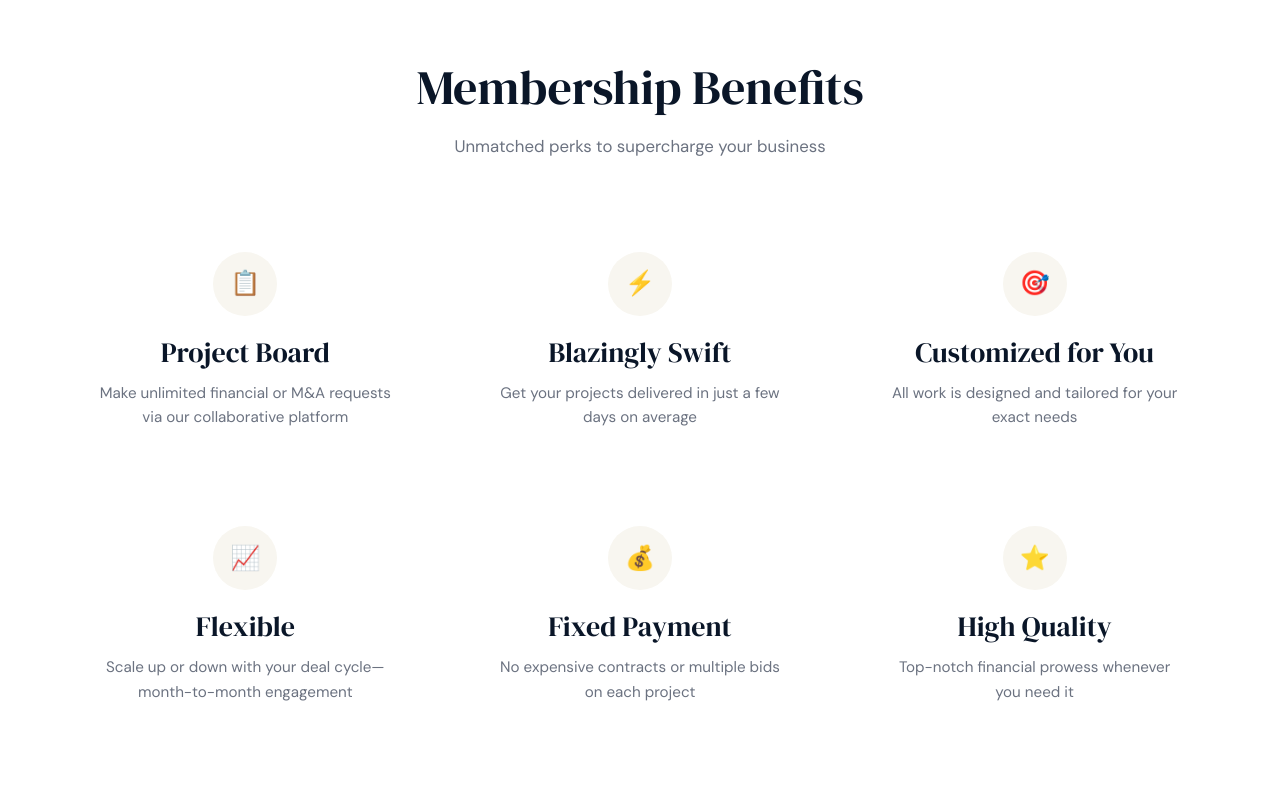
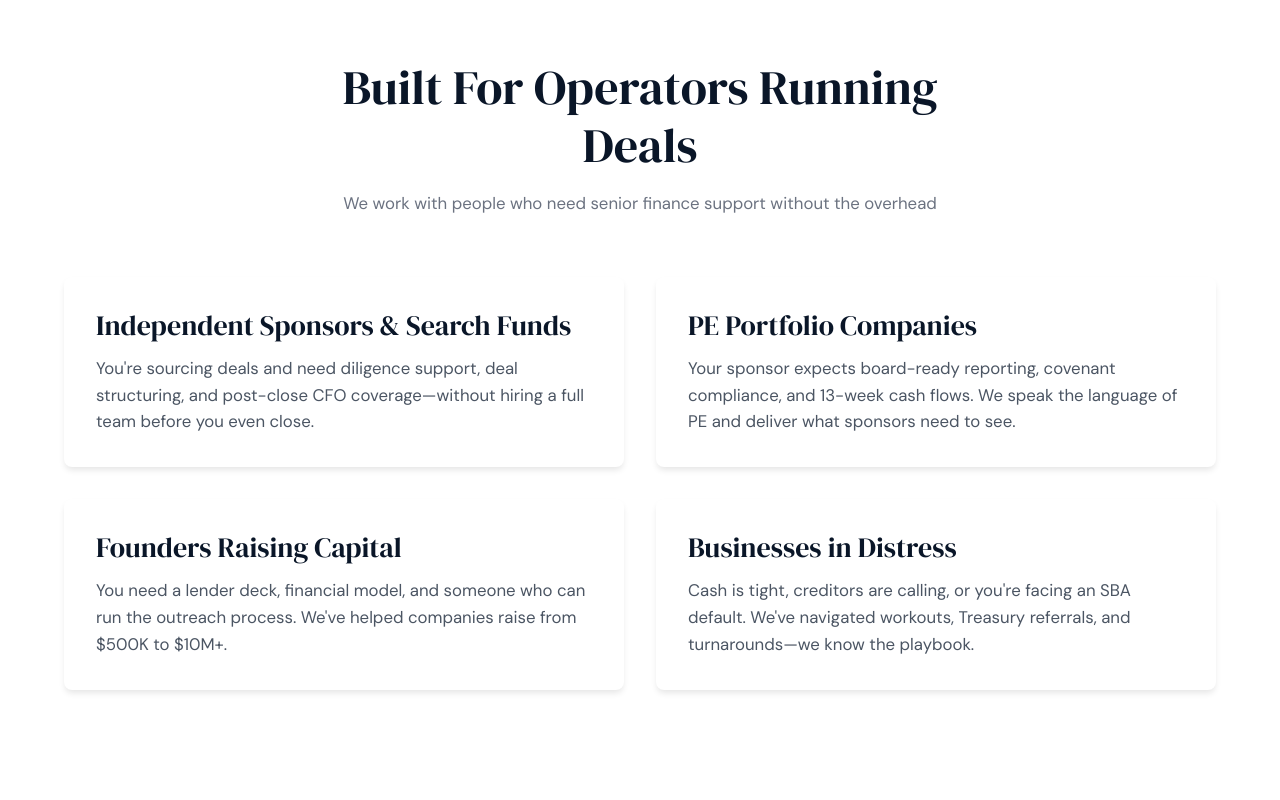
Before and after one commit to Hendydo44/thrivestart, a website: page index.html in a window 1280 px wide. Shown: the part 5400-6200 px from the top of the page. Drawn offline with Linux system fonts and the light colour scheme.

Commit message:
Remove membership/success fee language, add ICP-focused content
- Replace Membership Benefits section with "Built For Operators Running Deals" targeting specific ICPs
- Update FAQ to focus on deliverables and services instead of fee structures
- Remove success fee and completion fee language from service pages
- Update llms.txt with flat pricing only
- Update comparison page to reflect flat monthly pricing

Co-Authored-By: Claude Opus 4.5 <noreply@anthropic.com>

```diff
--- a/index.html
+++ b/index.html
@@ -204,10 +204,10 @@
             },
             {
                 "@type": "Question",
-                "name": "What happens if my deal falls through?",
+                "name": "What do I actually get each month?",
                 "acceptedAnswer": {
                     "@type": "Answer",
-                    "text": "For M&A and Capital Advisory, our success fees only apply when you close or get funded. If the deal doesn't happen, you've paid the monthly retainer for the work completed—no success fee. We're aligned with your outcome."
+                    "text": "Real deliverables: 13-week cash flow forecasts updated weekly, KPI dashboards, financial models, board decks, lender packages. For M&A, you get deal flow analysis, LOI support, diligence coordination, and deal structuring. No fluff—just the work."
                 }
             },
             {
@@ -220,10 +220,10 @@
             },
             {
                 "@type": "Question",
-                "name": "What does the success fee cover?",
+                "name": "Can you help with both buy-side and sell-side?",
                 "acceptedAnswer": {
                     "@type": "Answer",
-                    "text": "Success fees (M&A) and completion fees (Capital Advisory) are structured as a percentage of deal value or capital raised. Exact rates depend on deal size and complexity—we discuss specifics on our strategy call and put everything in writing before we start."
+                    "text": "Yes. For acquisitions, we handle target screening, diligence, deal structuring, and integration planning. For exits, we prepare data rooms, build QoE-ready financials, and support you through buyer diligence. Same team, both sides of the table."
                 }
             },
             {
@@ -491,43 +491,29 @@
         </div>
     </section>
 
-    <!-- Benefits -->
+    <!-- Who We Serve -->
     <section class="bg-light">
         <div class="container">
             <div class="section-header">
-                <h2>Membership Benefits</h2>
-                <p>Unmatched perks to supercharge your business</p>
+                <h2>Built For Operators Running Deals</h2>
+                <p>We work with people who need senior finance support without the overhead</p>
             </div>
-            <div class="grid-3">
-                <div class="benefit-card">
-                    <div class="benefit-icon">📋</div>
-                    <h3>Project Board</h3>
-                    <p>Make unlimited financial or M&A requests via our collaborative platform</p>
+            <div class="grid-2" style="gap: 32px;">
+                <div class="card">
+                    <h3 style="margin-bottom: 12px;">Independent Sponsors & Search Funds</h3>
+                    <p style="color: var(--gray-600);">You're sourcing deals and need diligence support, deal structuring, and post-close CFO coverage—without hiring a full team before you even close.</p>
                 </div>
-                <div class="benefit-card">
-                    <div class="benefit-icon">⚡</div>
-                    <h3>Blazingly Swift</h3>
-                    <p>Get your projects delivered in just a few days on average</p>
+                <div class="card">
+                    <h3 style="margin-bottom: 12px;">PE Portfolio Companies</h3>
+                    <p style="color: var(--gray-600);">Your sponsor expects board-ready reporting, covenant compliance, and 13-week cash flows. We speak the language of PE and deliver what sponsors need to see.</p>
                 </div>
-                <div class="benefit-card">
-                    <div class="benefit-icon">🎯</div>
-                    <h3>Customized for You</h3>
-                    <p>All work is designed and tailored for your exact needs</p>
+                <div class="card">
+                    <h3 style="margin-bottom: 12px;">Founders Raising Capital</h3>
+                    <p style="color: var(--gray-600);">You need a lender deck, financial model, and someone who can run the outreach process. We've helped companies raise from $500K to $10M+.</p>
                 </div>
-                <div class="benefit-card">
-                    <div class="benefit-icon">📈</div>
-                    <h3>Flexible</h3>
-                    <p>Scale up or down with your deal cycle—month-to-month engagement</p>
-                </div>
-                <div class="benefit-card">
-                    <div class="benefit-icon">💰</div>
-                    <h3>Fixed Payment</h3>
-                    <p>No expensive contracts or multiple bids on each project</p>
-                </div>
-                <div class="benefit-card">
-                    <div class="benefit-icon">⭐</div>
-                    <h3>High Quality</h3>
-                    <p>Top-notch financial prowess whenever you need it</p>
+                <div class="card">
+                    <h3 style="margin-bottom: 12px;">Businesses in Distress</h3>
+                    <p style="color: var(--gray-600);">Cash is tight, creditors are calling, or you're facing an SBA default. We've navigated workouts, Treasury referrals, and turnarounds—we know the playbook.</p>
                 </div>
             </div>
         </div>
@@ -554,16 +540,16 @@
                     <p style="color: var(--gray-600); line-height: 1.7;">We focus on lower-middle-market companies ($2M–$50M revenue) across home services, SaaS, manufacturing, professional services, and roll-up platforms. If you're PE-backed, preparing for a capital raise, or navigating an acquisition, we likely fit.</p>
                 </div>
                 <div class="faq-item" style="border-bottom: 1px solid var(--gray-200); padding: 24px 0;">
-                    <h3 style="font-size: 1.1rem; margin-bottom: 12px;">What happens if my deal falls through?</h3>
-                    <p style="color: var(--gray-600); line-height: 1.7;">For M&A and Capital Advisory, our success fees only apply when you close or get funded. If the deal doesn't happen, you've paid the monthly retainer for the work completed—no success fee. We're aligned with your outcome.</p>
+                    <h3 style="font-size: 1.1rem; margin-bottom: 12px;">What do I actually get each month?</h3>
+                    <p style="color: var(--gray-600); line-height: 1.7;">Real deliverables: 13-week cash flow forecasts updated weekly, KPI dashboards, financial models, board decks, lender packages. For M&A, you get deal flow analysis, LOI support, diligence coordination, and deal structuring. No fluff—just the work.</p>
                 </div>
                 <div class="faq-item" style="border-bottom: 1px solid var(--gray-200); padding: 24px 0;">
                     <h3 style="font-size: 1.1rem; margin-bottom: 12px;">How fast can you start?</h3>
                     <p style="color: var(--gray-600); line-height: 1.7;">Most engagements kick off within 48–72 hours of signing. For urgent situations (cash crunches, deal deadlines), we can be working on your financials within 24 hours.</p>
                 </div>
                 <div class="faq-item" style="border-bottom: 1px solid var(--gray-200); padding: 24px 0;">
-                    <h3 style="font-size: 1.1rem; margin-bottom: 12px;">What does the success fee cover?</h3>
-                    <p style="color: var(--gray-600); line-height: 1.7;">Success fees (M&A) and completion fees (Capital Advisory) are structured as a percentage of deal value or capital raised. Exact rates depend on deal size and complexity—we discuss specifics on our strategy call and put everything in writing before we start.</p>
+                    <h3 style="font-size: 1.1rem; margin-bottom: 12px;">Can you help with both buy-side and sell-side?</h3>
+                    <p style="color: var(--gray-600); line-height: 1.7;">Yes. For acquisitions, we handle target screening, diligence, deal structuring, and integration planning. For exits, we prepare data rooms, build QoE-ready financials, and support you through buyer diligence. Same team, both sides of the table.</p>
                 </div>
                 <div class="faq-item" style="border-bottom: 1px solid var(--gray-200); padding: 24px 0;">
                     <h3 style="font-size: 1.1rem; margin-bottom: 12px;">Is the 30-day guarantee really no questions asked?</h3>
--- a/llms.txt
+++ b/llms.txt
@@ -9,11 +9,11 @@ ThriveStart is a fractional CFO and M&A advisory firm serving founders, independ
 Senior-level CFO support including 13-week rolling cash flow forecasts, KPI dashboards, financial modeling, margin optimization, AR/AP management, and board/lender reporting.
 URL: https://thrivestart.co/services/cfo-services/
 
-### M&A Advisory ($5,000/month + success fee)
+### M&A Advisory ($5,000/month)
 Buy-side and sell-side transaction support from target identification through integration, including LOI drafting, diligence management, and deal structuring.
 URL: https://thrivestart.co/services/ma-advisory/
 
-### Capital Advisory ($5,000/month + completion fee)
+### Capital Advisory ($5,000/month)
 Lender/investor mapping, underwriting model and lender deck creation, outreach pipeline management, and term sheet negotiation.
 URL: https://thrivestart.co/services/capital-advisory/
 
```
Also changed, not shown: services/capital-advisory/index.html (+3 -3 lines), services/ma-advisory/index.html (+3 -3 lines), vs/thrivestart-vs-traditional-cpa/index.html (+3 -3 lines).
